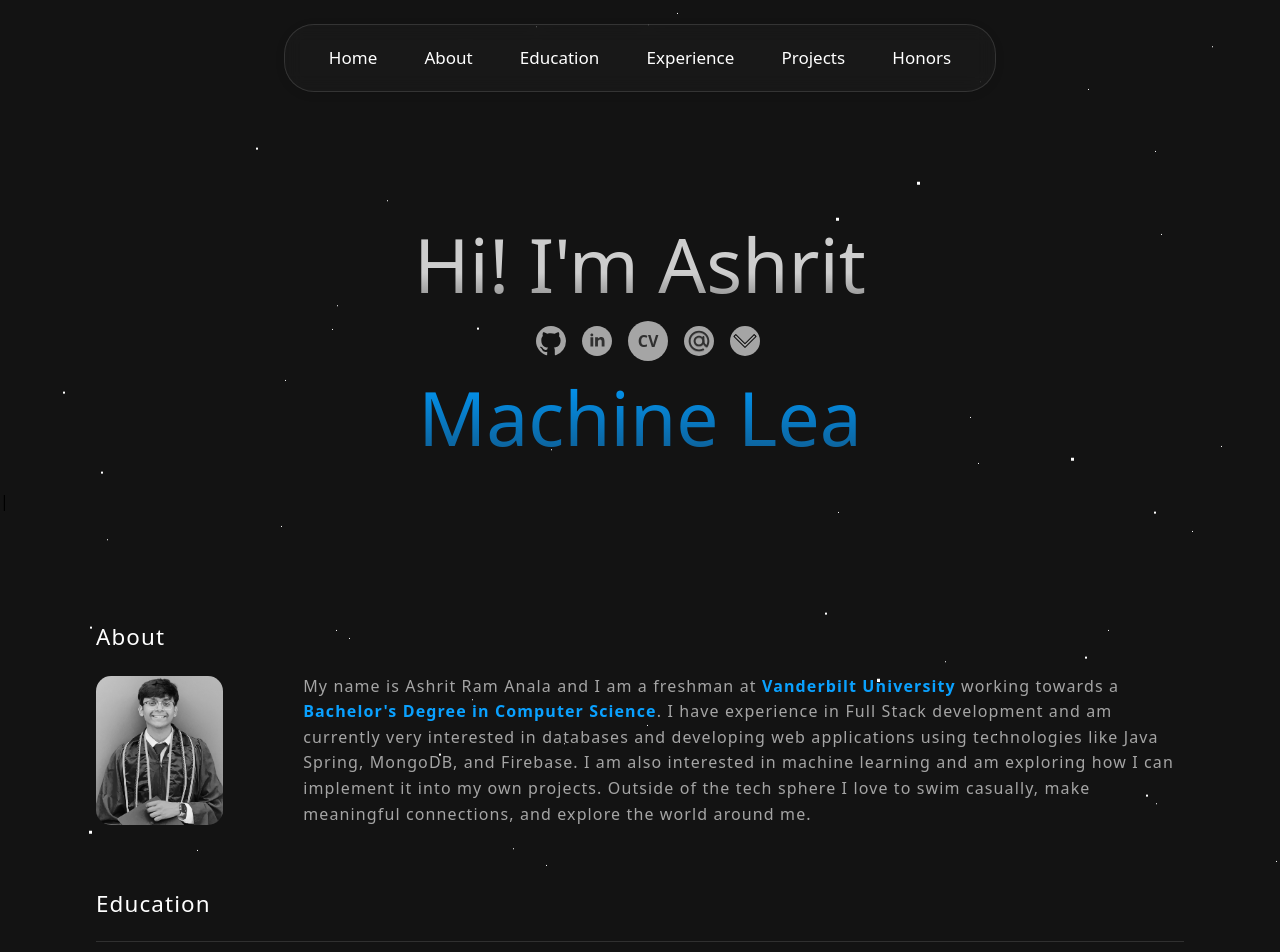
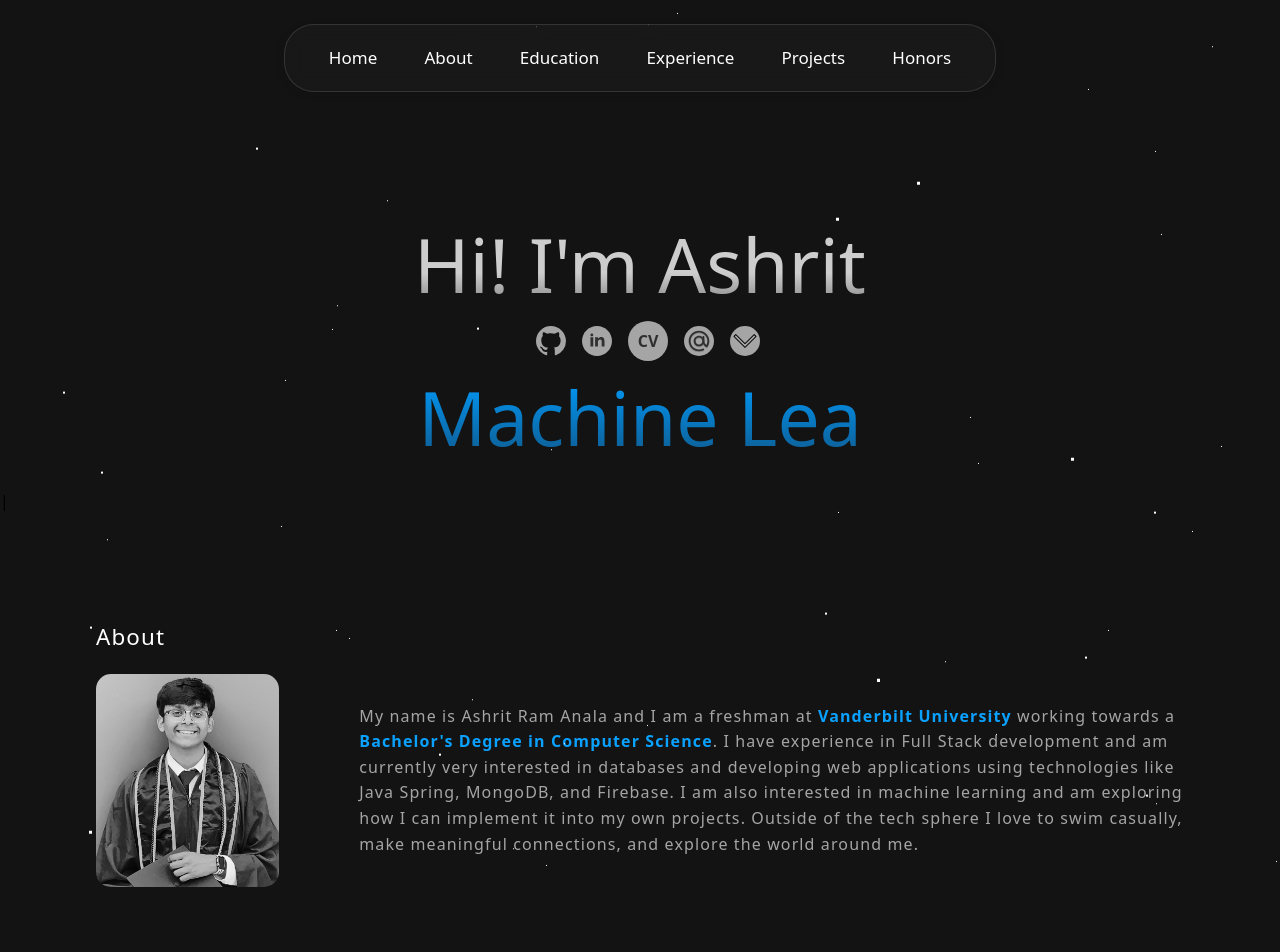
Before and after one commit to ashrit-ram-anala/Portfolio, a React (Vite) app in the folder client/: page / in a window 1280 px wide. Shown: the top 952 px of the page. Built offline with nearby package versions, Linux system fonts and the light colour scheme.

Commit message:
final photo update

```diff
--- a/client/src/App.css
+++ b/client/src/App.css
@@ -521,7 +521,7 @@ header .blob {
 }
 
 .about-me-me {
-  width: 13rem;
+  width: 20rem;
   height: auto;
   border-radius: 15px;
   filter: grayscale(1);
```
